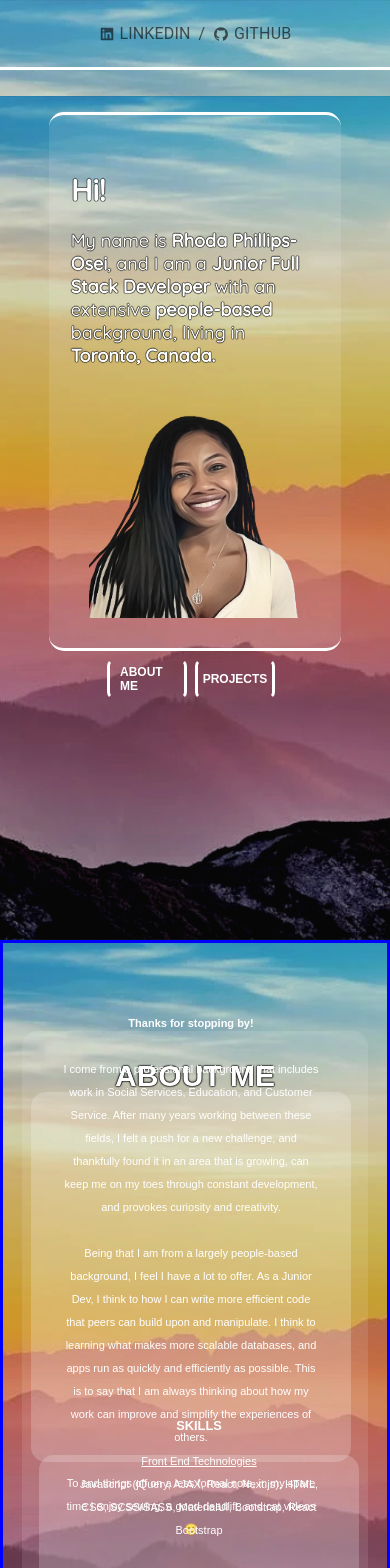
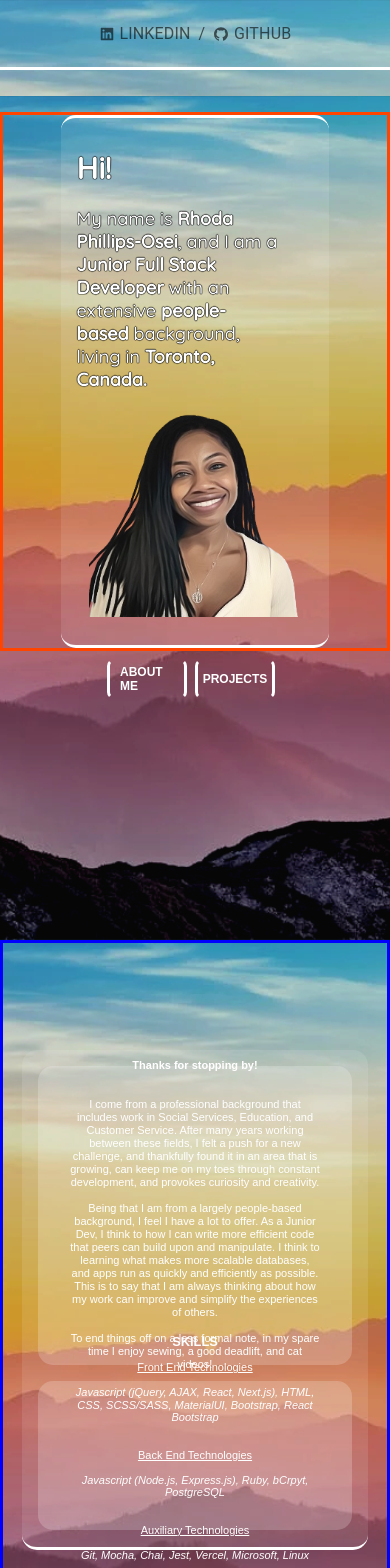
Before and after one commit to rphillipsosei/rhoda-portfolio, a Next.js app: page / in a window 390 px wide. Shown: the top 1568 px of the page. Built offline with nearby package versions, Linux system fonts and the light colour scheme; a web font is replaced by a local one.

Commit message:
adjust divs on about pg

```diff
--- a/components/About.js
+++ b/components/About.js
@@ -9,14 +9,12 @@ export default function Home() {
   return (
     <div className={styles.aboutcontainer} id="about">
       <div className={styles.aboutbox}>
-        <div className={styles.abouttitle}>
+        {/* <div className={styles.abouttitle}>
           <h1>ABOUT ME</h1>
-        </div>
-        <Grid container className={styles.aboutgrid}>
-          <Grid item lg={7.6} md={6}className={styles.bio}>
+        </div> */}
+
             <div className={styles.biotext}>
-              <Item>
-                <div>
+
                   <br></br>
                   <b>Thanks for stopping by!</b>
                   <br></br>
@@ -38,37 +36,32 @@ export default function Home() {
                   <br></br>
                   <br></br>
                   To end things off on a less formal note, in my spare time I
-                  enjoy sewing, a good deadlift, and cat videos 😊
+                  enjoy sewing, a good deadlift, and cat videos!
                   <br></br>
                   <br></br>
-                </div>
-              </Item>
+
             </div>
-          </Grid>
-          <Grid item lg={4} md={3}className={styles.skills}>
+
             <div className={styles.skillstext}>
-              <Item>
-                <div>
+
                   <h3 align="center">SKILLS</h3>
                   <u>Front End Technologies</u>
                   <br></br>
-                  Javascript (jQuery, AJAX, React, Next.js), HTML, CSS,
-                  SCSS/SASS, MaterialUI, Bootstrap, React Bootstrap
+                  <i>Javascript (jQuery, AJAX, React, Next.js), HTML, CSS,
+                  SCSS/SASS, MaterialUI, Bootstrap, React Bootstrap</i>
                   <br></br>
                   <br></br>
                   <u>Back End Technologies</u>
                   <br></br>
-                  Javascript (Node.js, Express.js), Ruby, bCrpyt, PostgreSQL
+                  <i>Javascript (Node.js, Express.js), Ruby, bCrpyt, PostgreSQL</i>
                   <br></br>
                   <br></br>
                   <u>Auxiliary Technologies</u>
                   <br></br>
-                  Git, Mocha, Chai, Jest, Vercel, Microsoft, Linux
-                </div>
-              </Item>
+                  <i>Git, Mocha, Chai, Jest, Vercel, Microsoft, Linux</i>
+
             </div>
-          </Grid>
-        </Grid>
+
       </div>
       <div className={styles.btnrow}>
         <div className={styles.aboutbtns}>
--- a/pages/index.js
+++ b/pages/index.js
@@ -42,7 +42,7 @@ export default function Home() {
             <div className={styles.divcombiner}>
               <Grid className={styles.leftsidehome}>
                 <Item>
-                  <div className={styles.leftcontents} id="left-contents">
+                  {/* <div className={styles.leftcontents} id="left-contents"> */}
                     <div className={styles.textcontrol}>
                       <div>
                         <h1>Hi!</h1>
@@ -56,7 +56,7 @@ export default function Home() {
                         <br></br>
                       </div>
                     </div>
-                  </div>
+                  {/* </div> */}
                 </Item>
               </Grid>
               <Grid item  className={styles.rightsidehome}>
--- a/styles/About.module.css
+++ b/styles/About.module.css
@@ -2,9 +2,9 @@
   height: 100vh;
   display: flex;
   align-items: center;
-  justify-content: center;
+  justify-content: flex-start;
   flex-direction: column;
-  border: 3px solid blue
+  border: 3px solid blue;
 }
 
 .abouttitle {
@@ -12,64 +12,79 @@
   font-size: 22px;
   font-family: "Darker Grotesque", sans-serif;
   color: white;
+  border: 3px solid red;
 }
 
 .aboutbox {
-  width: 1200px;
+margin-top: 15rem;
+  width: 1300px;
   border-bottom: 3px solid white;
   border-radius: 15px;
-  height: 700px;
+  height: 500px;
   display: flex;
   align-items: center;
   justify-content: center;
   background-color: rgba(255, 255, 255, 0.1);
   flex-direction: column;
+  /* border: 3px solid yellowgreen; */
+  flex-direction: row;
+  padding: 0 1rem;
 }
 
-.bio {
+/* .bio {
+  width: 30%;
   height: 500px;
   display: flex;
   align-items: center;
   justify-content: flex-end;
   padding-right: 0.5rem;
+  border: 3px solid hotpink;
 }
 
 .skills {
+  width: 30%;
   height: 500px;
   display: flex;
   align-items: center;
   justify-content: flex-start;
   padding-left: 0.5rem;
   margin-bottom: 2.5rem;
-}
+  border: 3px solid hotpink;
+} */
 
 .biotext {
-  font-size: 25px;
+  flex-direction: column;
+  font-size: 20px;
   display: flex;
   align-items: center;
   justify-content: center;
   text-align: center;
   border-radius: 15px;
-  height: 100%;
-  width: 90%;
+  height: 90%;
+  /* width: 50%; */
   background-color: rgba(255, 255, 255, 0.2);
   padding: 2rem;
   color: white;
-  line-height: 23px;
+  /* line-height: 20px; */
+  /* border-bottom: 3px solid white; */
+  /* width: 100%; */
+  margin-right: 1rem;
 }
 .skillstext {
-  line-height: 23px;
-  font-size: 24px;
+  flex-direction: column;
+  /* line-height: 20px; */
+  font-size: 20px;
   display: flex;
   align-items: center;
   justify-content: center;
   text-align: center;
   border-radius: 15px;
-  height: 100%;
+  height: 90%;
   width: 90%;
   background-color: rgba(255, 255, 255, 0.2);
   padding: 2rem;
   color: white;
+  /* border-bottom: 3px solid white; */
 }
 
 .aboutbtn {
@@ -125,7 +140,7 @@
   background-color: transparent;
 }
 
-@media screen and (max-width: 1440px) {
+/* @media screen and (max-width: 1500px) {
   .btnrow {
     width: 300px;
   }
@@ -142,11 +157,16 @@
   }
 }
 
+.aboutbox {
+  /* margin-top: 0; */
+/* }  */
+
 @media screen and (max-width: 1280px) {
   .aboutcontainer {
     justify-content: center;
   }
   .aboutbox {
+    margin-top: 2rem;
     width: 1000px;
     height: 620px;
   }
@@ -157,11 +177,11 @@
     width: 100%;
   }
 
-  .bio {
+  /* .bio {
     justify-content: center;
-  }
+  } */
   .biotext {
-    font-size: 16px;
+    font-size: 18px;
     width: 100%;
   }
   .skillstext {
@@ -177,14 +197,20 @@
 @media screen and (max-width: 1024px) {
   .aboutbox {
     width: 850px;
+
   }
 }
 
 @media screen and (max-width: 899px) {
+
+
   .aboutbox {
-    height: 650px;
+    height: 600px;
     width: 90%;
-    margin-top: -5rem;
+    margin-top: -13rem;
+    flex-direction: column;
+
+
   }
   .aboutgrid {
     flex-direction: column;
@@ -192,42 +218,35 @@
     align-items: center;
   }
 
-  .bio {
-    height: 280px;
-    margin-bottom: 1rem;
-    width: 95%;
-  }
 
-  .skills {
-    height: 240px;
-    width: 95%;
-    margin-left: -1rem;
-  }
 
   .skillstext {
-    font-size: 13px;
-    padding-bottom: -1rem;
+    height: 40%;
+    font-size: 14px;
+    /* padding-top: -1rem; */
   }
 
   .biotext {
-    font-size: 13px;
+    font-size: 15px;
+    height: 50%;
+    margin-bottom: 1rem;
   }
 }
 
 @media screen and (max-width: 680px) {
   .aboutbox {
-    margin-top: 3rem;
-    height: 720px;
+    margin-top: 2rem;
+    height: 600px;
   }
 
   .biotext {
-    height: 320px;
-    font-size: 12px;
+    height: 60%;
+    font-size: 14px;
   }
   .skillstext {
-    height: 230px;
-    margin-top: 2rem;
-    font-size: 12px;
+    height: 35%;
+    /* margin-top: 2rem; */
+    font-size: 13px;
   }
 
   .skillstext h3 {
@@ -262,6 +281,10 @@
     width: 80px;
     height: 80%;
   }
+
+  .aboutbox {
+    height: 400px;
+  }
 }
 @media screen and (max-width: 480px) {
   .biotext {
@@ -272,6 +295,7 @@
   .skillstext {
     height: 220px;
     font-size: 11px;
+    line-height: 16px;
   }
 
   .aboutbox h1 {
@@ -282,17 +306,26 @@
 
   .aboutbox {
     margin-top: 4rem;
-    height: 650px;
+    height: 450px;
   }
 }
 
 @media screen and (max-width: 480px) {
+  .aboutbox {
+    height: 500px;
+    margin-top: -3rem;
+  }
   .biotext {
-    height: 370px;
-    margin-top: 1.5rem;
+    /* height: 60%; */
+    margin-top: 0rem;
+    margin-right: 0;
+    height: 60%;
+    line-height: 13px;
   }
 
   .skillstext {
-    margin-top: 5rem;
+    padding-top: 2rem;
+    height: 30%;
+    line-height: 12.5px;
   }
 }
--- a/styles/Home.module.css
+++ b/styles/Home.module.css
@@ -83,10 +83,11 @@
   color: black;
   font-size: 18px;
   background-color: rgba(255, 255, 255, 0.1);
-  max-width: 500px;
+width: 500px;
 }
 
 .leftsidehome {
+  width: 500px;
   /* border: 3px solid hotpink; */
   height: 100%;
   display: flex;
@@ -102,6 +103,7 @@
   justify-content: center;
   background-color: rgba(255, 255, 255, 0.1);
   max-width: 500px;
+  padding: 0rem 1rem;
 }
 
 .textcontrol {
@@ -293,7 +295,9 @@
   }
 
   .divcombiner {
+    border: 3px solid orangered;
     height: 600px;
+
     flex-direction: column;
     display: flex;
     /* justify-content: center; */
@@ -307,7 +311,8 @@
     height: 100%;
   }
   .leftsidehome {
-    width: 75%;
+    max-width: 70%;
+    width:70%;
     height: 50%;
     margin-bottom: 0;
     text-align: start;
@@ -324,7 +329,7 @@
   }
 
   .rightsidehome {
-    width: 75%;
+    width: 70%;
     height: 50%;
     border-radius: 15px;
     border-top-left-radius: 0;
@@ -335,7 +340,7 @@
     padding-left: 1rem;
   }
   .imgcontainer {
-    width: 290px;
+    width: 270px;
   }
 
   .btnrow {
```
